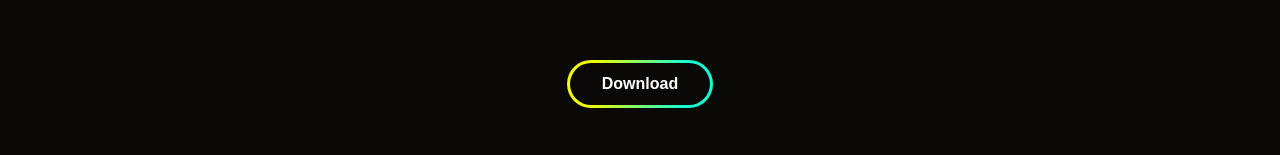
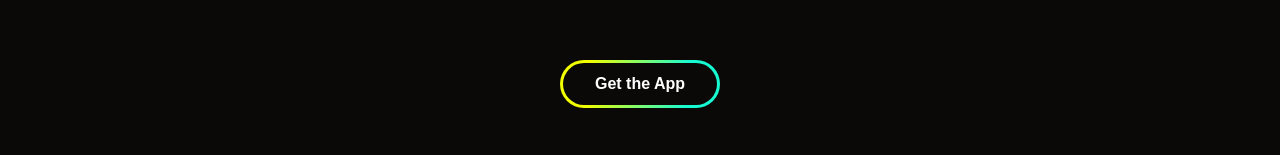
Before and after one commit to NKotelevets/flashtag_website, a Next.js app: page / in a window 1280 px wide. Shown: the part 443-598 px from the top of the page. Built offline with nearby package versions, Linux system fonts and the light colour scheme.

Commit message:
fix name button

```diff
--- a/src/app/page.tsx
+++ b/src/app/page.tsx
@@ -14,7 +14,7 @@ export default function Home() {
       </h2>
       <div className={styles.linkContainer}>
         <Link className={styles.link} href={"/"}>
-          Download
+          Get the App
         </Link>
       </div>
       <div className={styles.screenShotsContainer}>
```
